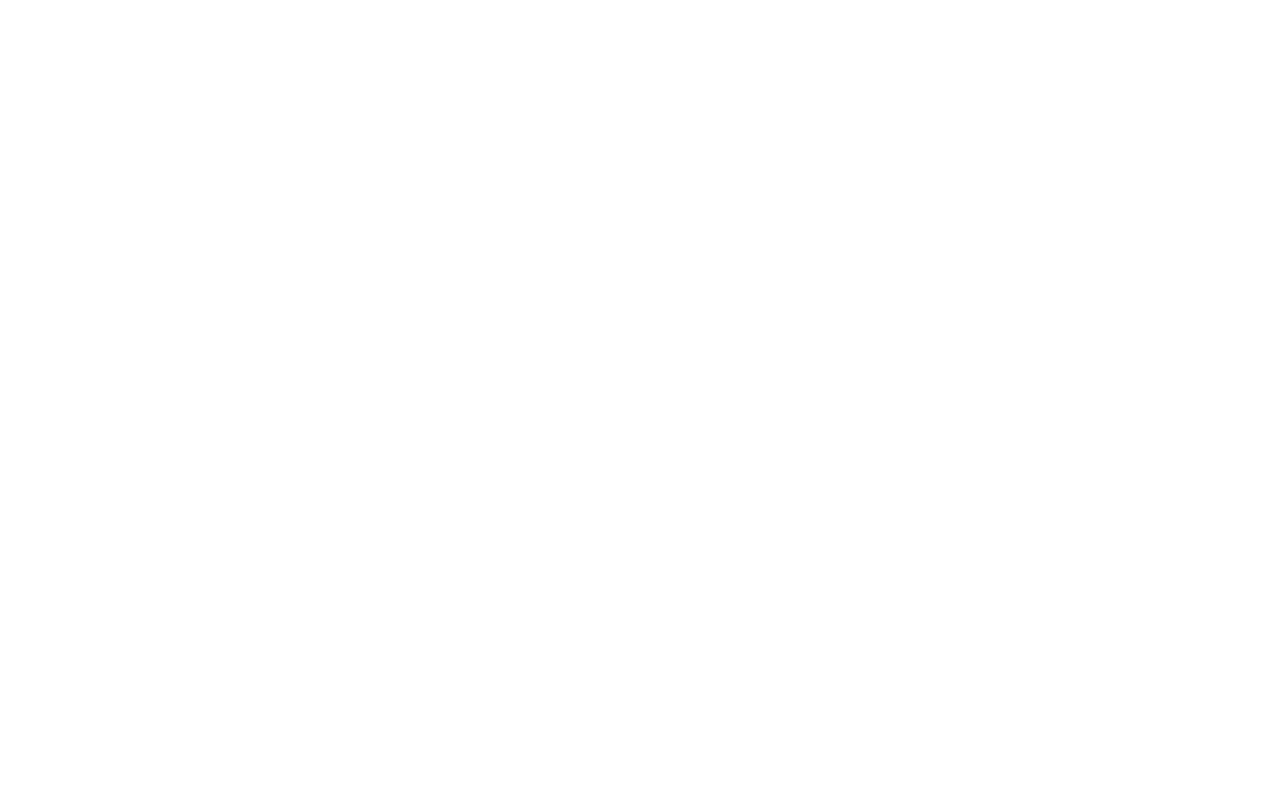
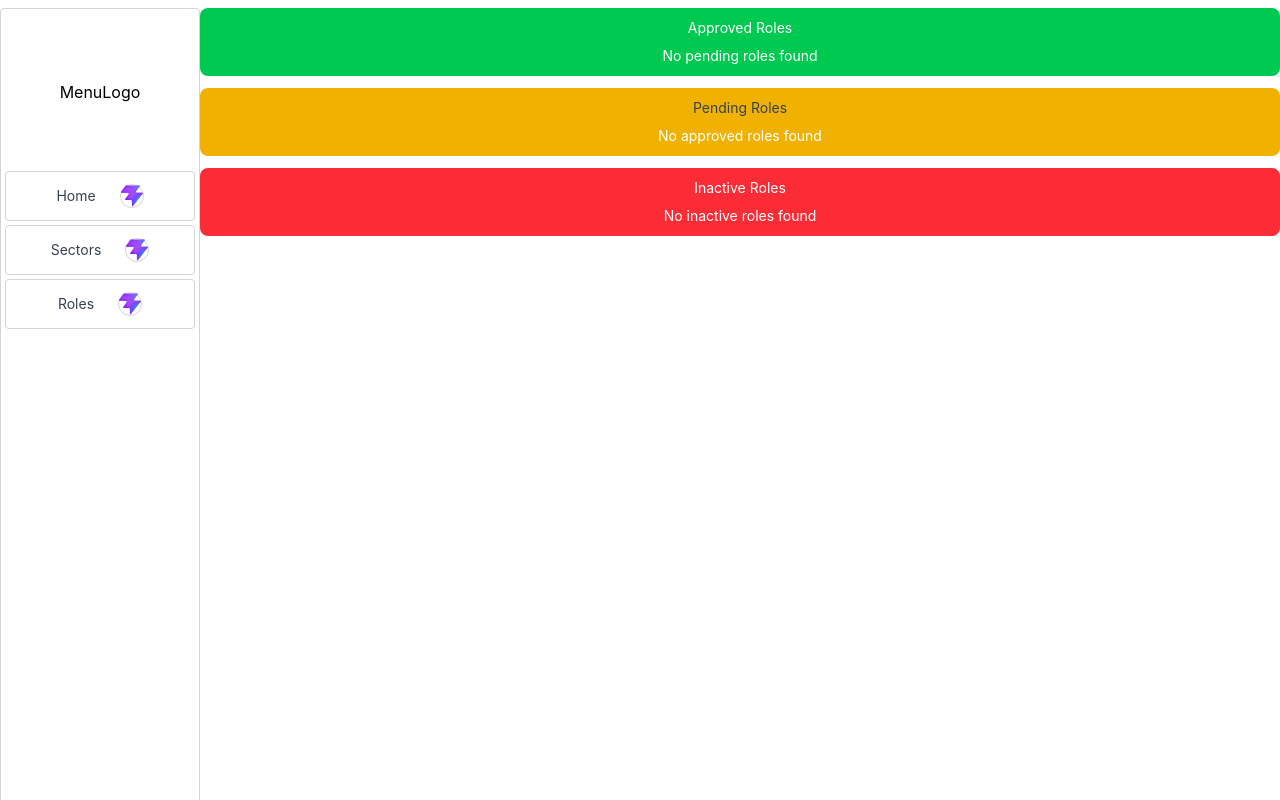
Before and after one commit to NigzMaf1a/atlasadmin, a React (Vite) app: page /roles in a window 1280 px wide. Before the commit this address had no page. Built offline with nearby package versions, Linux system fonts and the light colour scheme.

Commit message:
feat:added three pages and a Menu

```diff
--- a/src/App.tsx
+++ b/src/App.tsx
@@ -1,10 +1,11 @@
 import { Routes, Route } from "react-router-dom"
-import { Toaster as HotToaster } from "react-hot-toast";
+import { Toaster as HotToaster } from "react-hot-toast"
 
 import Home from "./pages/Home"
 import About from "./pages/About"
 import Login from "./pages/Login"
-import Sectors from "./pages/Sectors";
+import Sectors from "./pages/Sectors"
+import Roles from "./pages/Roles"
 
 export default function App() {
   return (
@@ -14,6 +15,7 @@
         <Route path="/about" element={<About />} />
         <Route path="/login" element={<Login />} />
         <Route path="/sectors" element={<Sectors />} />
+        <Route path="/roles" element={<Roles />} />
       </Routes>
 
       <HotToaster
--- a/src/components/Page.tsx
+++ b/src/components/Page.tsx
@@ -1,4 +1,7 @@
 import React from "react";
+
+//components
+import Menu from "../navigation/Menu";
 
 interface Styles {
     container: string;
@@ -48,7 +51,11 @@
     const stylez = styles()
 
     return (
-        <div className={`${stylez.container} ${stylez.colors}`}>
+        <div className="w-screen h-screen flex overflow-hidden">
+
+            <Menu />
+
+            <div className={`${stylez.container} ${stylez.colors} flex-1`}>
                 {showSearch && (
                     <div className={`${stylez.search} ${moreSearchStyles}`}>
                         <input
@@ -65,5 +72,7 @@
                     {children}
                 </div>
             </div>
+
+        </div>
     )
 }
--- /dev/null
+++ b/src/navigation/Menu.tsx
@@ -0,0 +1,19 @@
+//components
+import CustomDiv from "../components/CustomDiv"
+import MenuItem from "./MenuItem"
+import MenuLogo from "./MenuLogo"
+
+
+//styles
+import StylesForViews from "../styles/views"
+
+export default function Menu() {
+    return (
+        <CustomDiv className={StylesForViews.menu()}>
+            <MenuLogo />
+            <MenuItem label="Home" icon="./favicon.svg" route="/" />
+            <MenuItem label="Sectors" icon="./favicon.svg" route="/sectors" />
+            <MenuItem label="Roles" icon="./favicon.svg" route="/roles" />
+        </CustomDiv>
+    )
+}
--- /dev/null
+++ b/src/navigation/MenuItem.tsx
@@ -0,0 +1,37 @@
+import { useNavigate } from "react-router-dom"
+
+//components
+import CustomDiv from "../components/CustomDiv"
+import Text from "../components/Text"
+
+//styles
+import StylesForViews from "../styles/views"
+
+interface Props {
+    label: string
+    icon: string
+    route: string
+}
+
+export default function MenuItem(
+    { label, icon, route }: Props
+) {
+    const navigate = useNavigate()
+
+    return (
+        <CustomDiv
+            className={StylesForViews.menuItem().cont}
+            onClick={() => navigate(route)}
+        >
+            <Text text={label} />
+
+            <CustomDiv className={StylesForViews.menuItem().icon}>
+                <img
+                    src={icon}
+                    alt={`${label} icon`}
+                    className="w-full h-full"
+                />
+            </CustomDiv>
+        </CustomDiv>
+    )
+}
--- /dev/null
+++ b/src/navigation/MenuLogo.tsx
@@ -0,0 +1,13 @@
+//components
+import CustomDiv from "../components/CustomDiv"
+
+//styles
+import StylesForViews from "../styles/views"
+
+export default function MenuLogo() {
+    return (
+        <CustomDiv className={StylesForViews.menuLogo()}>
+            MenuLogo
+        </CustomDiv>
+    )
+}
--- /dev/null
+++ b/src/pages/Roles.tsx
@@ -0,0 +1,172 @@
+import { useState, useEffect, useMemo } from "react"
+
+//components
+import Page from "../components/Page"
+import ListItemWithBtn from "../components/ListItemWithBtn"
+import Tray from "../components/Tray"
+import FancyLoad from "../views/FancyLoad"
+import Text from "../components/Text"
+
+//types
+import type Role from "../scripts/interfaces/roles"
+import type Sector from "../scripts/interfaces/sectors"
+
+//scripts
+import Users from "../scripts/utils/users"
+import Session from "../scripts/utils/session"
+import Toaster from "../scripts/utils/Toaster"
+import RoleClass from "../scripts/utils/roles"
+
+export default function Roles() {
+    const [searchQuery, setSearchQuery] = useState<string>('')
+    const [loading, setLoading] = useState<boolean>(false)
+    const [showModal, setShowModal] = useState<boolean>(false)
+    const [roles, setRoles] = useState<Role[]>([])
+    const [sectors, setSectors] = useState<Sector[]>([])
+    const [showPending, setShowPending] = useState<boolean>(false)
+    const [showInactive, setShowInactive] = useState<boolean>(false)
+    const [showActive, setShowActive] = useState<boolean>(false)
+
+    function toggleModal() {
+        setShowModal(prev => !prev)
+    }
+
+    useEffect(() => {
+
+        async function init() {
+            try {
+                setLoading(true)
+                const admin = new Users(Session.getToken())
+                const r = await admin.getRoles()
+                const s = await admin.getSectors()
+
+                setSectors(s)
+                setRoles(r)
+
+                Toaster('Roles fetched successfully', 'success')
+            } catch (error) {
+                Toaster('An error occurred while initializing roles', 'danger')
+            } finally {
+                setLoading(false)
+            }
+        }
+
+        init()
+    }, [])
+
+    useEffect(() => {
+        console.log("roles state:", roles)
+    }, [roles])
+
+    const queried = useMemo(() => {
+        if (!searchQuery.trim().toLowerCase()) return roles
+        return roles.filter((r) =>
+            Object.values(r).some((value) =>
+                String(value).toLowerCase().includes(searchQuery)
+            ))
+    }, [searchQuery, roles])
+
+    const pending = useMemo(() => {
+        return queried.filter(q => q.role_status === 'Pending')
+    }, [queried])
+
+    const active = useMemo(() => {
+        return queried.filter(q => q.role_status == 'Approved')
+    }, [queried])
+
+    const inactive = useMemo(() => {
+        return queried.filter(q => q.role_status === 'Inactive')
+    }, [queried])
+
+    useEffect(() => {
+        let timeout: ReturnType<typeof setTimeout>
+
+        function display() {
+            setShowActive(true)
+            setShowInactive(true)
+            setShowPending(true)
+
+            timeout = setTimeout(() => {
+                setShowPending(pending.length > 0)
+                setShowActive(active.length > 0)
+                setShowInactive(inactive.length > 0)
+            }, 10000)
+        }
+
+        display()
+
+        return () => {
+            clearTimeout(timeout)
+        }
+    }, [pending, active, inactive])
+
+    return (
+        <Page
+            showSearch={roles.length > 5}
+            value={searchQuery}
+            setValue={setSearchQuery as (val: string | number) => void}
+            className={((): string => {
+                return `flex flex-col gap-1`
+            })()}
+        >
+            <FancyLoad loading={loading} />
+            <Tray
+                show={showActive}
+                color={active.length === 0 ? 'green' : 'white'}
+                title="Approved Roles"
+                title_bg_color="green"
+                className={active.length === 0 ? 'rounded-lg' : ''}
+            >
+                {
+                    active.length > 0 ? active.map(a => <ListItemWithBtn
+                        label_one="Role title"
+                        label_two="Role Sector"
+                        text_one={a.role_title}
+                        text_two={RoleClass.getRoleSector(a.sector_id, sectors)}
+                        btn_label="View"
+                        btn_color="success"
+                        onClick={() => toggleModal()}
+                    />) : <Text text="No pending roles found" color="white" />
+                }
+            </Tray>
+
+            <Tray
+                show={showPending}
+                color={pending.length === 0 ? 'yellow' : 'white'}
+                title="Pending Roles"
+                title_bg_color="yellow"
+                className={pending.length === 0 ? 'rounded-lg' : ''}
+            >
+                {
+                    pending.length > 0 ? pending.map(a => <ListItemWithBtn
+                        label_one="Role title"
+                        label_two="Role Sector"
+                        text_one={a.role_title}
+                        text_two={RoleClass.getRoleSector(a.sector_id, sectors)}
+                        btn_label="View"
+                        onClick={() => toggleModal()}
+                    />) : <Text text="No approved roles found" color="white" />
+                }
+            </Tray>
+
+            <Tray
+                show={showInactive}
+                color={inactive.length === 0 ? 'red' : 'white'}
+                title="Inactive Roles"
+                title_bg_color="red"
+                className={inactive.length === 0 ? 'rounded-lg' : ''}
+            >
+                {
+                    inactive.length > 0 ? inactive.map(a => <ListItemWithBtn
+                        label_one="Role title"
+                        label_two="Role Sector"
+                        text_one={a.role_title}
+                        text_two={RoleClass.getRoleSector(a.sector_id, sectors)}
+                        btn_label="View"
+                        onClick={() => toggleModal()}
+                    />) : <Text text="No inactive roles found" color="white" />
+                }
+            </Tray>
+        </Page>
+    )
+}
--- /dev/null
+++ b/src/scripts/utils/roles.ts
@@ -0,0 +1,8 @@
+import type Sector from "../interfaces/sectors"
+
+export default class RoleClass {
+    static getRoleSector(id: number, sectors: Sector[]): string {
+        const sector = sectors.find(s => Number(s.sector_id) === id)
+        return sector?.sector_name as string
+    }
+}
--- a/src/styles/sections.ts
+++ b/src/styles/sections.ts
@@ -172,7 +172,7 @@
                 bg = 'bg-green-500'
         }
 
-        const dim = 'w-full'
+        const dim = 'w-full max-h-[300px] overflow-y-auto'
         const flex = 'flex flex-col items-center gap-1'
         const margin = 'mt-2 py-2 px-2'
 
--- a/src/styles/views.ts
+++ b/src/styles/views.ts
@@ -13,4 +13,34 @@
             tray: `${border} ${colors} hover:cursor-pointer w-[100px] h-full flex justify-center items-center`
         }
     }
+
+    static menu(): string {
+        const dim = 'w-[200px] px-1 pt-2 h-full z-50 border border-neutral-300 my-2 rounded'
+        const flex = 'flex flex-col gap-1'
+
+        return `${dim} ${flex}`
+    }
+
+    static menuItem() {
+        const dim = 'w-full h-[50px] hover:cursor-pointer'
+        const flex = 'flex flex-row gap-6 justify-center items-center'
+        const borders = 'border border-neutral-300 rounded'
+        const theme = 'text-slate-300 hover:bg-blue-800 hover:text-white'
+
+        const icon = 'w-[24px] h-[24px] border border-neutral-300 rounded-full'
+        const iconFlex = 'flex justify-center items-center'
+
+        return {
+            cont: `${dim} ${flex} ${borders} ${theme}`,
+            icon: `${icon} ${iconFlex}`
+        }
+    }
+
+    static menuLogo(): string {
+        const dim = 'w-full h-[150px]'
+        const borders = 'rounded'
+        const flex = 'flex justify-center items-center'
+
+        return `${dim} ${borders} ${flex}`
+    }
 }
--- a/src/views/AddSector.tsx
+++ b/src/views/AddSector.tsx
@@ -74,7 +74,11 @@
             }
             <Modal
                 showModal={showModal}
-                onClose={() => setShowModal(false)}
+                onClose={() => {
+                    setDescription('')
+                    setName('')
+                    setShowModal(false)
+                }}
             >
                 <CustomDiv className={Styles.form()}>
                     <LabelledInput
```
Also changed, not shown: src/pages/Home.tsx (+8 -0 lines). Lines whose indentation alone changed are shown as unchanged.
